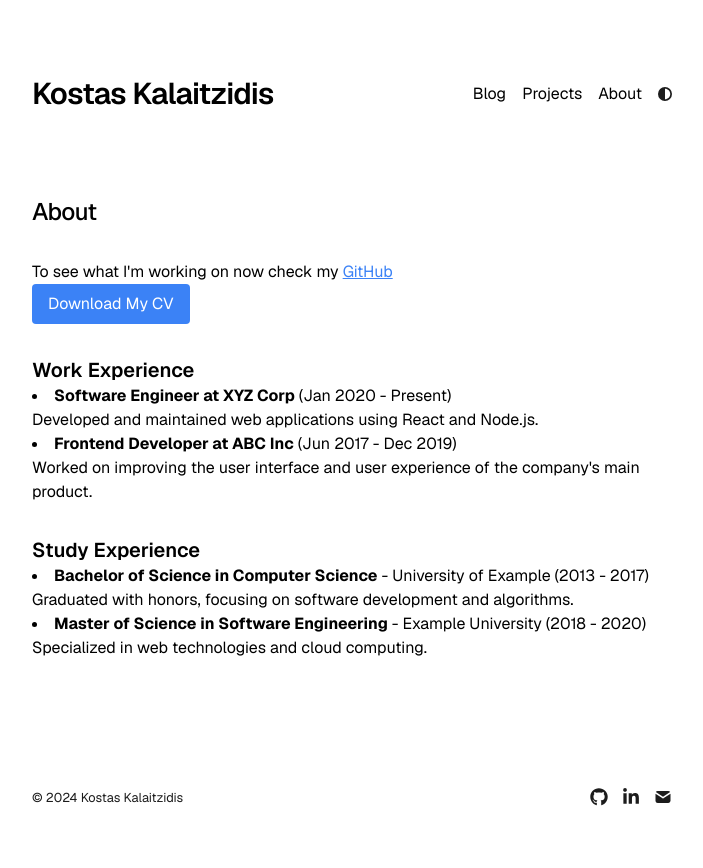
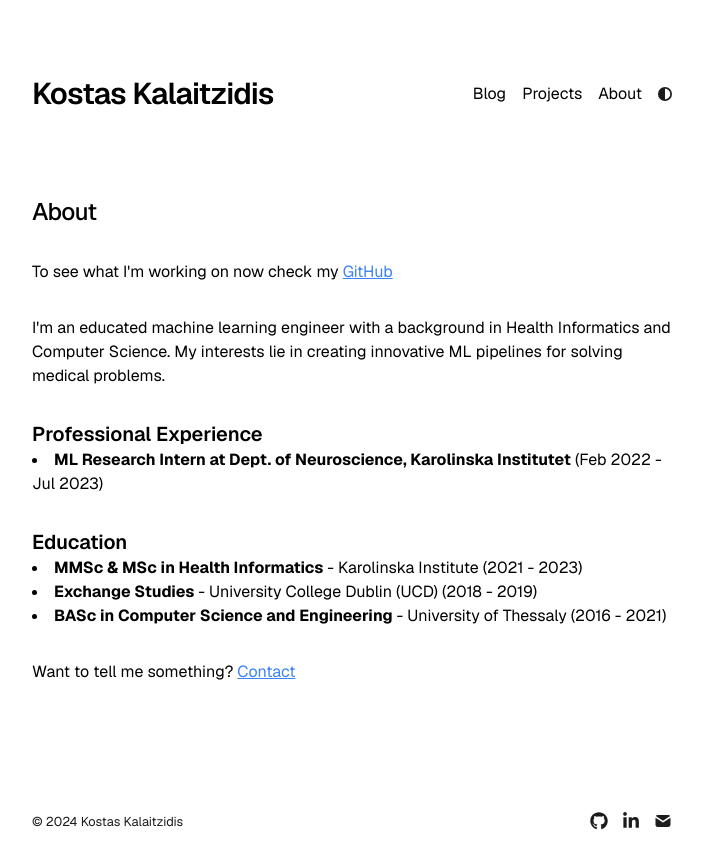
Before and after one commit to konkalaitzidis/kostaskal.com, a Next.js app: page /about in a window 1280 px wide. Shown: the top 868 px of the page, without its empty margins (288-991 px from the left). Built offline with nearby package versions, Linux system fonts and the light colour scheme.

Commit message:
Add content on about page

```diff
--- a/app/about/page.tsx
+++ b/app/about/page.tsx
@@ -10,10 +10,13 @@ export const metadata: Metadata = {
 export default function About() {
   return (
     <section>
+      <div className="mb-8">
         <h1 className="mb-8 text-2xl font-medium tracking-tight">About</h1>
         <p>To see what I'm working on now check my <a href="https://github.com/konkalaitzidis" className="text-blue-500 underline">GitHub</a></p>
+      </div>
 
       <div className="mb-8">
+        {/* <div className="mb-8">
           <a
             href="/content/konstantinos_kalaitzidis_cv.pdf"
             download="konstantinos_kalaitzidis_cv.pdf"
@@ -21,35 +24,43 @@ export default function About() {
           >
             Download My CV
           </a>
+        </div> */}
+
+        <p>
+          I'm an educated machine learning engineer with a background in Health Informatics and Computer Science. My interests lie in creating innovative ML pipelines for solving medical problems.
+        </p>
       </div>
 
       <div className="mb-8">
-        <h2 className="text-xl font-semibold">Work Experience</h2>
+        <h2 className="text-xl font-semibold">Professional Experience</h2>
         <ul className="list-disc list-inside">
           <li>
-        <strong>Software Engineer at XYZ Corp</strong> (Jan 2020 - Present)
-        <p>Developed and maintained web applications using React and Node.js.</p>
-          </li>
-          <li>
-        <strong>Frontend Developer at ABC Inc</strong> (Jun 2017 - Dec 2019)
-        <p>Worked on improving the user interface and user experience of the company's main product.</p>
+        <strong>ML Research Intern at Dept. of Neuroscience, Karolinska Institutet</strong> (Feb 2022 - Jul 2023)
+        {/* <p>Developed the Behaviour Prediction Neural Network (BPNN), a deep learning toolkit, to interpret animal behaviour
+        during cognitive experiments</p> */}
           </li>
         </ul>
       </div>
 
       <div className="mb-8">
-        <h2 className="text-xl font-semibold">Study Experience</h2>
+        <h2 className="text-xl font-semibold">Education</h2>
         <ul className="list-disc list-inside">
           <li>
-        <strong>Bachelor of Science in Computer Science</strong> - University of Example (2013 - 2017)
-        <p>Graduated with honors, focusing on software development and algorithms.</p>
+        <strong>MMSc & MSc in Health Informatics</strong> - Karolinska Institute (2021 - 2023)
           </li>
           <li>
-        <strong>Master of Science in Software Engineering</strong> - Example University (2018 - 2020)
-        <p>Specialized in web technologies and cloud computing.</p>
+        <strong>Exchange Studies</strong> - University College Dublin (UCD) (2018 - 2019)
+          </li>
+          <li>
+        <strong>BASc in Computer Science and Engineering</strong> - University of Thessaly (2016 - 2021)
           </li>
         </ul>
       </div>
+
+      <div className="mb-8">
+        <p>Want to tell me something? <a href="/contact" className="text-blue-500 underline">Contact</a></p>
+      </div>
+
       {/* <ImageGrid
         columns={3}
         images={[
--- a/app/blog/page.tsx
+++ b/app/blog/page.tsx
@@ -12,7 +12,8 @@ export default function BlogPosts() {
   return (
     <section>
       <h1 className="mb-8 text-2xl font-medium tracking-tight">Blog</h1>
-      <div>
+      <p>Hold tight! In progess...</p>
+      {/* <div>
         {allBlogs
           .sort((a, b) => {
             if (
@@ -39,7 +40,7 @@ export default function BlogPosts() {
               </div>
             </Link>
           ))}
-      </div>
+      </div> */}
     </section>
   );
 }
--- a/app/contact/page.tsx
+++ b/app/contact/page.tsx
@@ -11,10 +11,10 @@ export default function Contact() {
     <section>
       <h1 className="mb-8 text-2xl font-medium tracking-tight">Contact</h1>
       <div className="prose prose-neutral dark:prose-invert">
-        <p>
-          You can reach me via email at {" "} kon.kalaitzidis @ gmail.com {" "} or on {" "}
-          <a href="https://www.linkedin.com/in/konstantinoskalaitzidis" target="_blank" rel="noopener noreferrer">LinkedIn</a>
-        </p>
+      <p>
+        You can reach me via email at {" "} kon.kalaitzidis @ gmail.com {" "} or connect with me on {" "}
+        <a href="https://www.linkedin.com/in/konstantinoskalaitzidis" target="_blank" rel="noopener noreferrer" className="text-blue-500">LinkedIn</a>
+      </p>
       </div>
     </section>
   );
--- a/app/projects/page.tsx
+++ b/app/projects/page.tsx
@@ -11,7 +11,8 @@ export default function Projects() {
   return (
     <section>
       <h1 className="mb-8 text-2xl font-medium tracking-tight">Projects</h1>
-      <div className="space-y-6">
+      <p>Hold tight! In progess...</p>
+      {/* <div className="space-y-6">
         {projects.map((project, index) => (
           <a
             key={index}
@@ -35,7 +36,7 @@ export default function Projects() {
             </div>
           </a>
         ))}
-      </div>
+      </div> */}
     </section>
   );
 }
```
Lines whose indentation alone changed are shown as unchanged.
